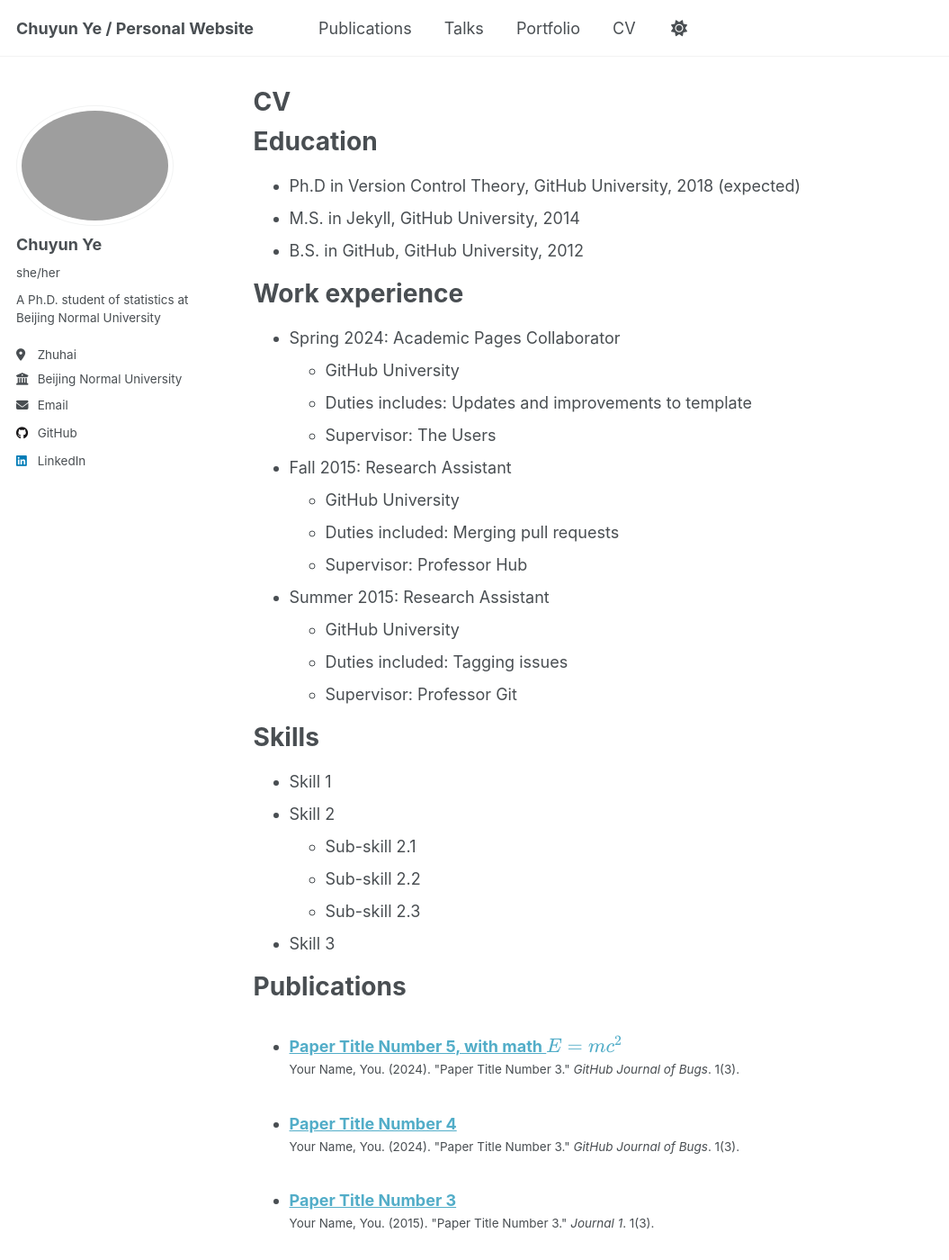
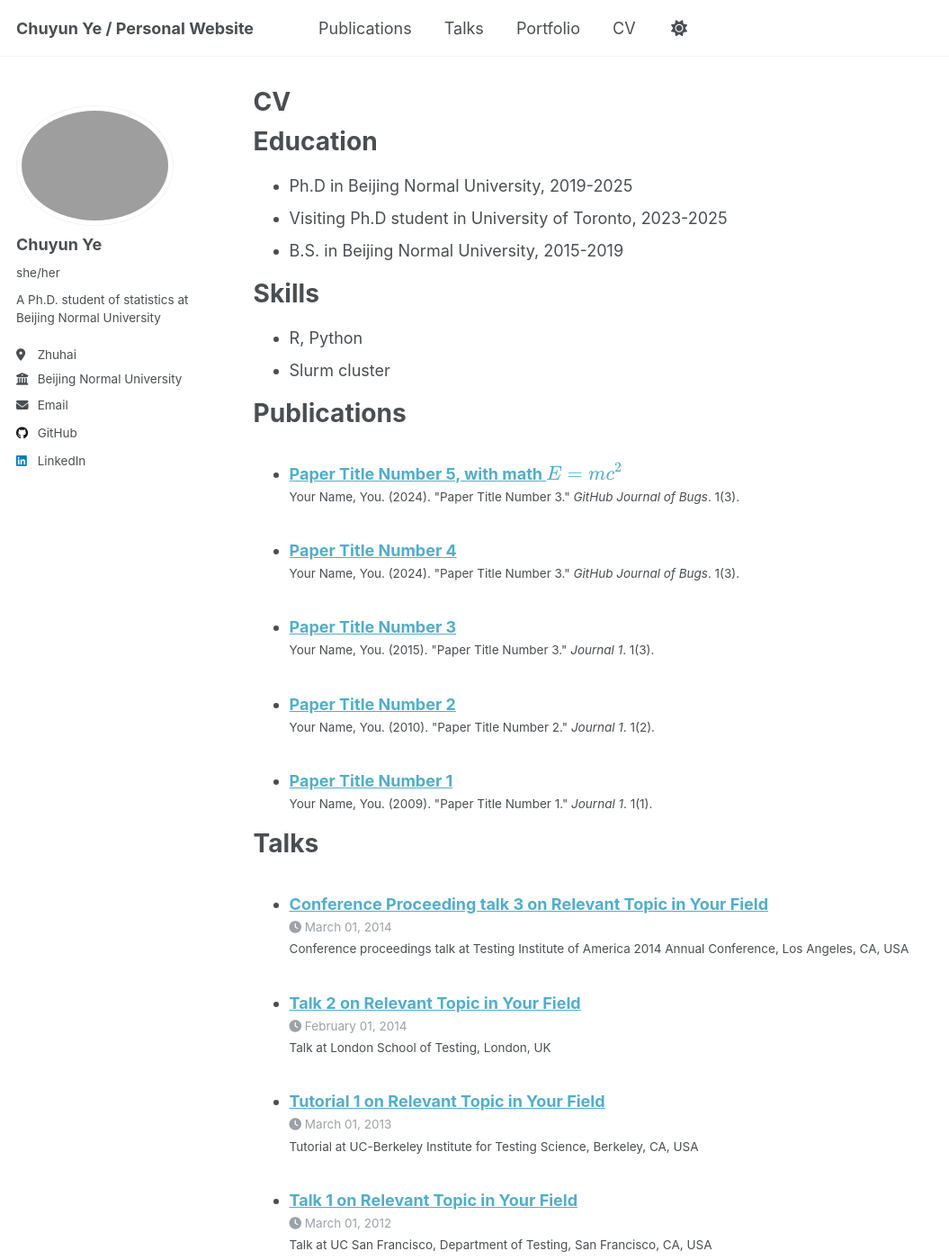
Before and after one commit to ChuyunYe/ChuyunYe.github.io, a Jekyll site: the page built from _pages/cv.md, in a window 1280 px wide and 1400 px high. Shown: the whole window at 90% size, without its empty margins (0-1055 px from the left). Built offline with Jekyll 4.4.1, drawn with Linux system fonts in a browser that asks for light colours; some of the changed text lies outside the part shown.

Commit message:
Update cv.md

```diff
--- a/_pages/cv.md
+++ b/_pages/cv.md
@@ -11,35 +11,14 @@ redirect_from:
 
 Education
 ======
-* Ph.D in Version Control Theory, GitHub University, 2018 (expected)
-* M.S. in Jekyll, GitHub University, 2014
-* B.S. in GitHub, GitHub University, 2012
-
-Work experience
-======
-* Spring 2024: Academic Pages Collaborator
-  * GitHub University
-  * Duties includes: Updates and improvements to template
-  * Supervisor: The Users
-
-* Fall 2015: Research Assistant
-  * GitHub University
-  * Duties included: Merging pull requests
-  * Supervisor: Professor Hub
-
-* Summer 2015: Research Assistant
-  * GitHub University
-  * Duties included: Tagging issues
-  * Supervisor: Professor Git
+* Ph.D in Beijing Normal University, 2019-2025
+* Visiting Ph.D student in University of Toronto, 2023-2025
+* B.S. in Beijing Normal University, 2015-2019
 
 Skills
 ======
-* Skill 1
-* Skill 2
-  * Sub-skill 2.1
-  * Sub-skill 2.2
-  * Sub-skill 2.3
-* Skill 3
+* R, Python
+* Slurm cluster
 
 Publications
 ======
@@ -52,13 +31,3 @@ Talks
   <ul>{% for post in site.talks reversed %}
     {% include archive-single-talk-cv.html  %}
   {% endfor %}</ul>
-
-Teaching
-======
-  <ul>{% for post in site.teaching reversed %}
-    {% include archive-single-cv.html %}
-  {% endfor %}</ul>
-
-Service and leadership
-======
-* Currently signed in to 43 different slack teams
```
